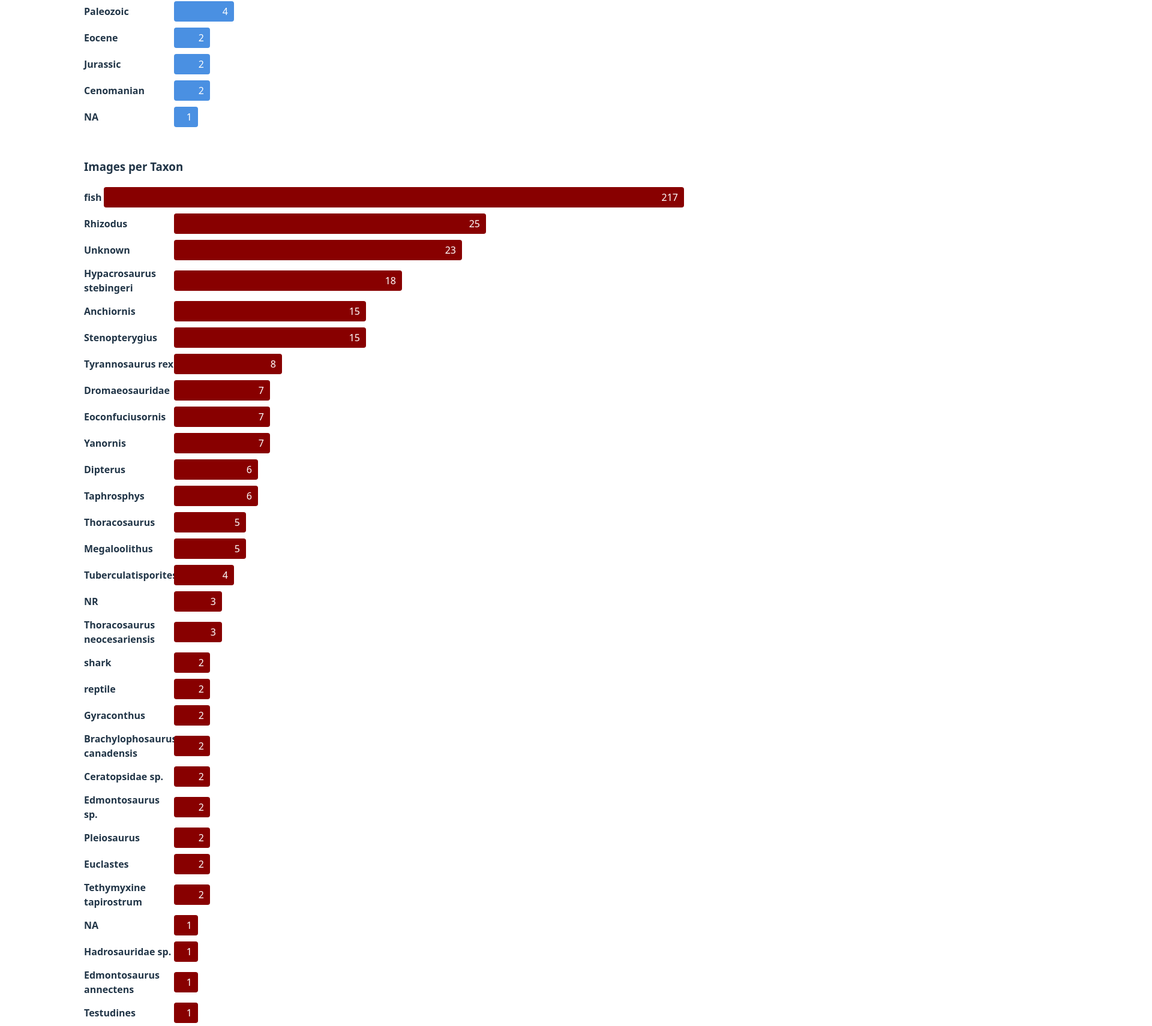
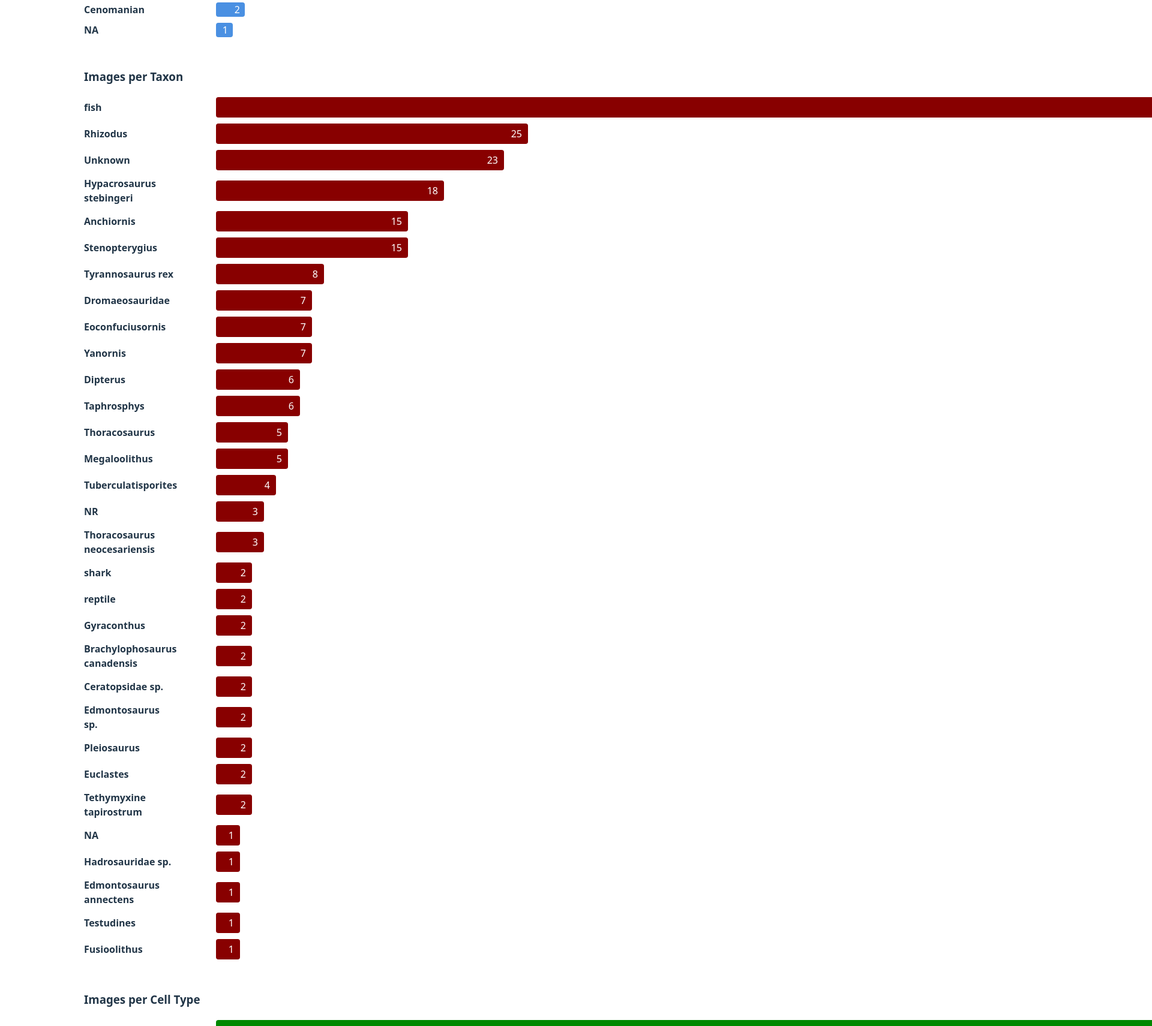
Before and after one commit to Ozzie-rivera/ancient-soft-tissue-atlas, a React (Vite) app: page /statistics in a window 1280 px wide. Shown: the part 831-2542 px from the top of the page at 60% size, 1920 px wide, since content can reach past the window. Built offline with nearby package versions, Linux system fonts and the light colour scheme.

Commit message:
260316 stats
1. Stats map blue color gradient
2. histogram bars straightened out
3. carousel image size smaller

```diff
--- a/src/components/ImageCarousel.jsx
+++ b/src/components/ImageCarousel.jsx
@@ -17,7 +17,7 @@ function ImageCarousel() {
   };
 
   return (
-    <div style={{ width: "600px", margin: "auto" }}>
+    <div style={{ width: "400px", margin: "auto" }}>
       <Slider {...settings}>
         <div>
           <img src="/public/newimages/00016.jpg" width="100%" />
--- a/src/pages/Statistics.css
+++ b/src/pages/Statistics.css
@@ -58,22 +58,26 @@
 }
 
 .histogram-bar-container {
-    display: flex;
+    display: grid;
+    grid-template-columns: 220px 1fr;
     align-items: center;
     margin-bottom: 10px;
 }
 
 .histogram-label {
-    width: 150px;
+    text-align: left;
+    padding-right: 12px;
     font-weight: bold;
 }
 
 .histogram-bar {
     background-color: #4a90e2;
     color: white;
-    padding: 5px 10px;
     border-radius: 4px;
-    text-align: right;
+    display: flex;
+    align-items: center;
+    justify-content: flex-end;
+    padding-right: 8px;
 }
 
 /* taxon */
@@ -83,7 +87,8 @@
 }
 
 .taxon_histogram-bar-container {
-    display: flex;
+    display: grid;
+    grid-template-columns: 220px 1fr;
     align-items: center;
     margin-bottom: 10px;
 }
@@ -108,7 +113,8 @@
 }
 
 .cell_histogram-bar-container {
-    display: flex;
+    display: grid;
+    grid-template-columns: 220px 1fr;
     align-items: center;
     margin-bottom: 10px;
 }
--- a/src/pages/Statistics.jsx
+++ b/src/pages/Statistics.jsx
@@ -60,11 +60,15 @@ function Statistics() {
     // Helper: get color based on count
     const getColor = (countryName) => {
         const count = countryCounts[countryName] || 0;
-
-        if (count > 20) return "#08306b";
-        if (count > 10) return "#2171b5";
-        if (count > 5) return "#6baed6";
-        if (count > 0) return "#c6dbef";
+        let ratio = Math.min(1,count/100);
+        //if (count > 100) return "#08306b";
+        //if (count > 20) return "#2171b5";
+        //if (count > 5) return "#6baed6";
+        //if (count > 0) return "#c6dbef";
+        const r = Math.round(200*(1-ratio));
+        const g = Math.round(200*(1-ratio));
+        const b = 255;
+        if (count > 0) return "#" + [r,g,b].map(v => v.toString(16).padStart(2,"0")).join("");
         return "#EEE";
     };
 
```
